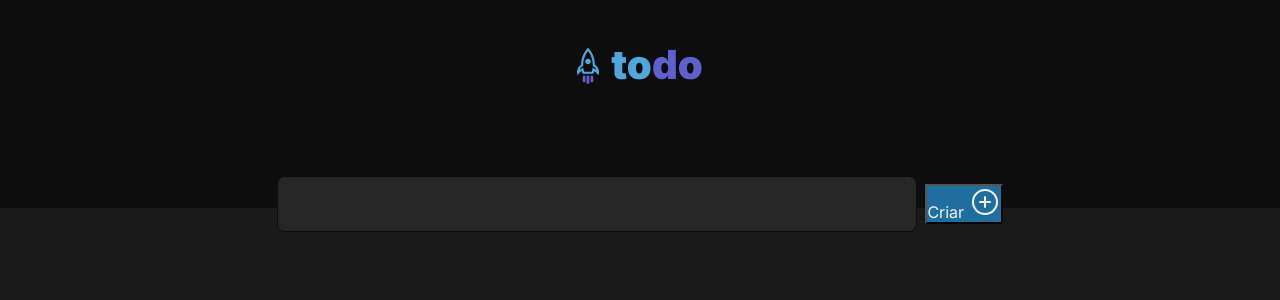
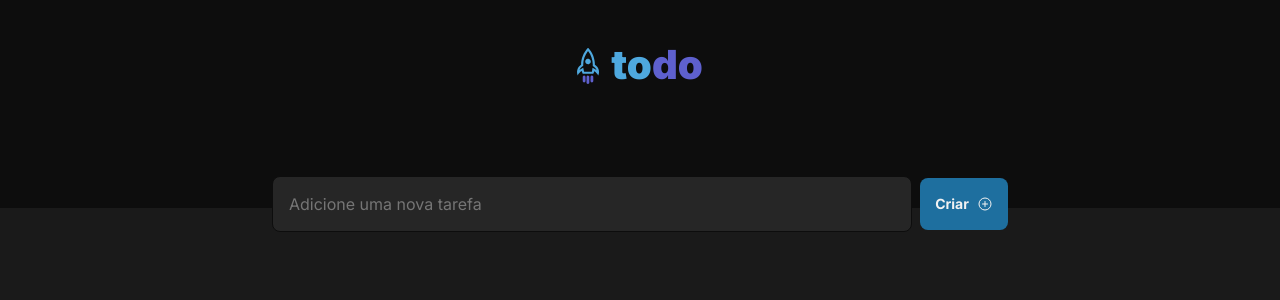
Before and after one commit to henriqueritter/ignite-react-desafio-conceitos, a React (Vite) app: page / in a window 1280 px wide. Shown: the top 300 px of the page. Built offline with nearby package versions, Linux system fonts and the light colour scheme.

Commit message:
styles: add styles to button Criar Todo

```diff
--- a/src/App.module.css
+++ b/src/App.module.css
@@ -56,4 +56,22 @@ header {
 .todoForm button {
     background-color: var(--blue-500);
     color: var(--gray-100);
+    width: 5.5rem;
+    height: 3.25rem;
+    display: flex;
+    flex-direction: row;
+    align-items: center;
+    justify-content: center;
+    padding: 0.5rem;
+    gap: 0.5rem;
+    font-weight: 700;
+    font-size: 0.875rem;
+    border-radius: 8px;
+    border: 0;
+    line-height: 1.2rem;
 }
+
+.todoForm button svg {
+    width: 1rem;
+    height: 1rem;
+}
--- a/src/App.tsx
+++ b/src/App.tsx
@@ -11,7 +11,7 @@ function App() {
         <strong className={styles.headerTitle}>to</strong><strong>do</strong>
       </header>
       <form className={styles.todoForm} onScroll={() => alert('OK')}>
-        <textarea />
+        <textarea placeholder='Adicione uma nova tarefa' />
         <button>
           Criar <PlusCircle size={32} />
         </button>
```
